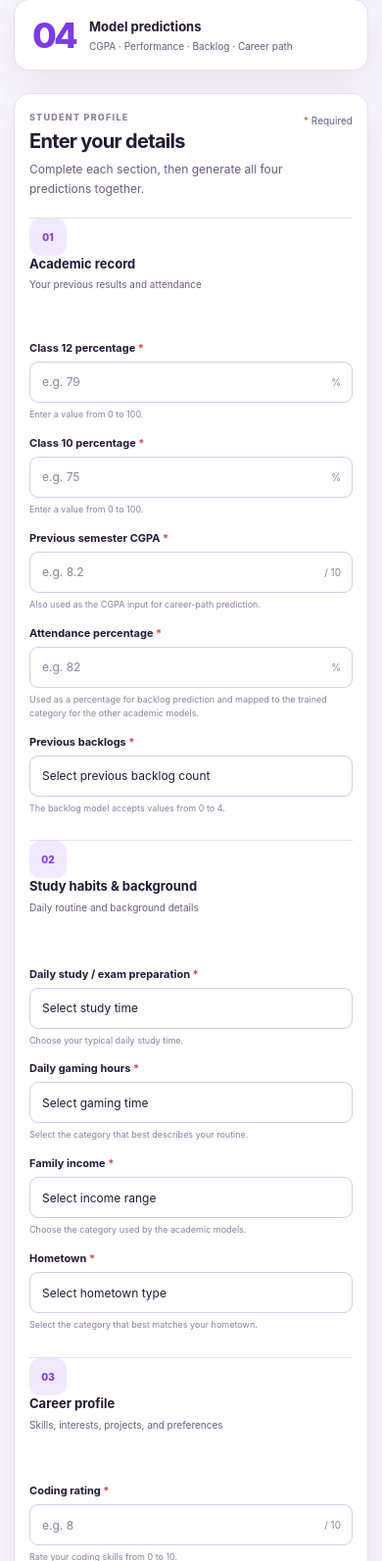
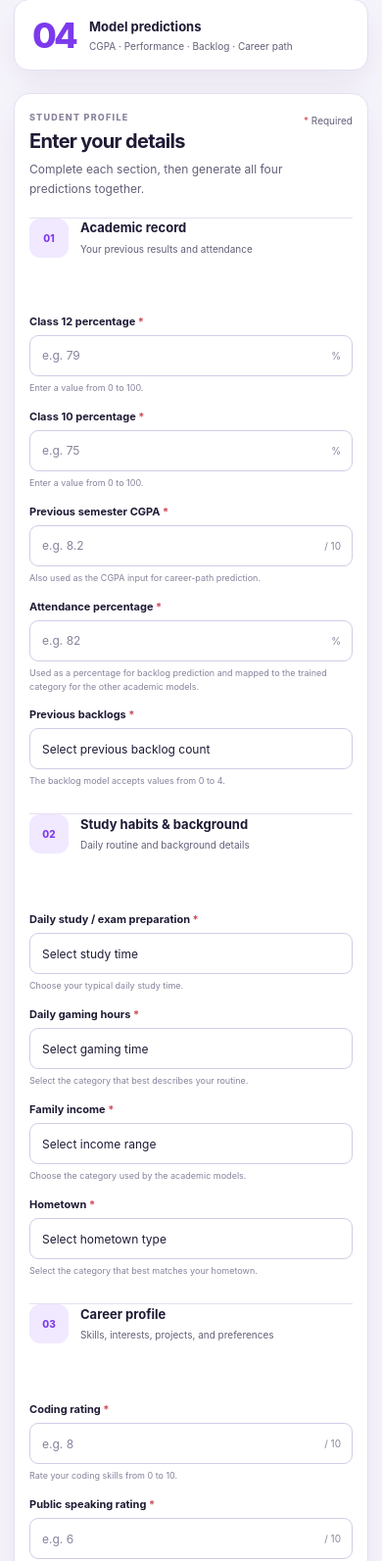
Before and after one commit to ap165/EduPredict, a Flask app: page / in a window 390 px wide. Shown: the part 320-1913 px from the top of the page at 98% size. Run offline with Flask 3, Linux system fonts and the light colour scheme; parts of the project's set-up code (start-up, migrations or seed data) failed here and were passed over.

Commit message:
Keep form section headings inline and add divider spacing

```diff
--- a/static/css/home.css
+++ b/static/css/home.css
@@ -612,34 +612,47 @@ h1, .panel-heading h2, .results-title-row h2 { color: var(--text); }
 :root[data-theme="dark"] .theme-toggle { background: #202B45; border-color: #354466; color: #C49AFF; }
 :root[data-theme="dark"] .theme-toggle .theme-icon-moon { color: #C49AFF; stroke: #C49AFF; }
 
-/* Space section legends away from panel copy, dividers, and the first form field. */
+/* Keep each section heading inline; add breathing room below the divider. */
 .form-section {
-  padding-top: 28px;
+  padding-top: 34px;
   padding-bottom: 30px;
 }
 .form-section legend {
-  display: block;
-  float: none;
+  display: flex;
+  align-items: center;
+  flex-direction: row;
+  flex-wrap: nowrap;
+  gap: 14px;
   width: 100%;
-  margin: 0 0 30px;
+  margin: 0 0 34px;
   padding: 0;
 }
 .form-section legend > span:last-child {
   display: flex;
   min-width: 0;
+  flex: 1 1 auto;
   flex-direction: column;
   justify-content: center;
   gap: 5px;
 }
-.form-section legend strong { line-height: 1.35; }
-.form-section legend small { margin-top: 0; line-height: 1.45; }
+.form-section legend strong {
+  display: block;
+  margin: 0;
+  line-height: 1.35;
+}
+.form-section legend small {
+  display: block;
+  margin: 0;
+  line-height: 1.45;
+}
 .form-grid { margin-top: 0; }
-.form-section + .form-section { padding-top: 30px; }
-.form-section + .form-section legend { margin-bottom: 30px; }
+.form-section + .form-section { padding-top: 34px; }
+.form-section + .form-section legend { margin-bottom: 34px; }
 @media (max-width: 620px) {
-  .form-section { padding-top: 24px; padding-bottom: 26px; }
-  .form-section legend { margin-bottom: 26px; }
-  .form-section + .form-section { padding-top: 27px; }
-  .form-section + .form-section legend { margin-bottom: 26px; }
-  .section-number { width: 38px; height: 38px; border-radius: 11px; }
+  .form-section { padding-top: 28px; padding-bottom: 26px; }
+  .form-section legend { gap: 12px; margin-bottom: 30px; }
+  .form-section + .form-section { padding-top: 30px; }
+  .form-section + .form-section legend { margin-bottom: 30px; }
+  .section-number { width: 40px; height: 40px; flex: 0 0 40px; border-radius: 11px; }
+  .form-section legend > span:last-child { flex: 1 1 0; }
 }
```
